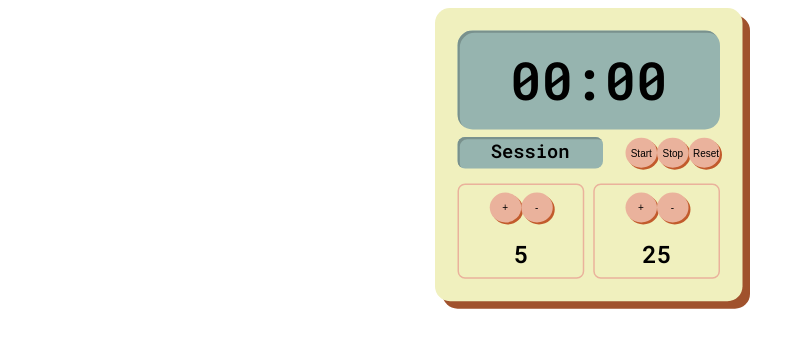
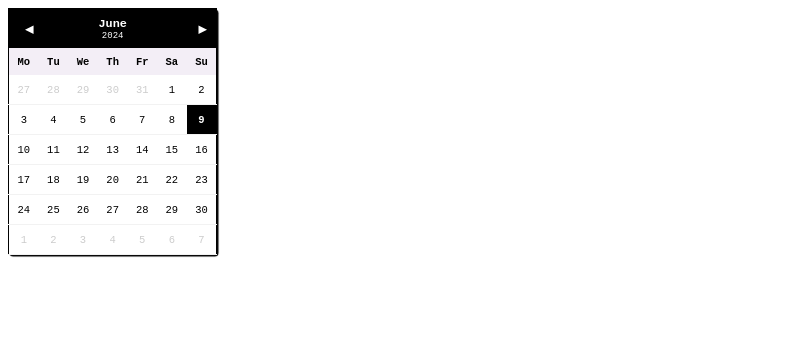
Before and after one commit to spookysmurph/purple-calendar, a plain HTML site: page index.html in a window 1280 px wide. Shown: the whole page, without its empty margins (0-805 px from the left). Drawn offline with Linux system fonts and the light colour scheme.

Commit message:
calendar again index.html

```diff
--- a/index.html
+++ b/index.html
@@ -1,163 +1,293 @@
 <!DOCTYPE html>
+<!-- original:https://codepen.io/boudra/pen/raErwP -->
 <html lang="en">
 <head>
     <meta charset="UTF-8">
-  <title>Scaling - Pomodoro Timer</title>
-  <link rel='stylesheet' href='https://cdnjs.cloudflare.com/ajax/libs/font-awesome/6.1.2/css/all.min.css'>
+    <meta name="viewport" content="width=device-width, initial-scale=1.0">
+    <title>Calendar</title>
+
     <style>
-    @import url('https://fonts.googleapis.com/css2?family=Roboto+Mono:wght@600&display=swap');
+        body {
+    font-family: monospace;
 
-    /* General */
-    body {
-      font-family: 'Roboto Mono', monospace;
-      /* background-color: #D1C4E9; */
 }
 
-    #root {
+.wrapper {
     display: flex;
     align-items: center;
     justify-content: center;
+    flex-direction: column;
+    min-height: 100%;
 }
 
-    button,
-    button:active {
-      background-color: rgb(234,178,156);
-      border: none;
-      width: 42px;
-      height: 40px;
-      border-radius: 100%;
-      text-align: center;
-      box-shadow: 0.2em 0.2em rgb(194, 91, 44);
-      -webkit-box-shadow: 0.2em 0.2em rgb(194, 91, 44);
-      -moz-box-shadow: 0.2em 0.2em rgb(194, 91, 44);
+
+#calendar {
+    margin:  0 auto;
+    font-size: 10.5px;
+}
+table {
+    border-collapse: collapse;
+    table-layout: fixed;
+    position: absolute;
+    background-color: #fff;
+    border: 1.5px solid #000000;
+    box-shadow: 1.5px 1.5px 0.75px 0px #000000;
+    border-radius: 3.75px;
 }
 
-    button:focus {
-      translate: 0.2em 0.2em;
-      box-shadow: 0.2em 0.2em rgb(194, 91, 44) inset;
-      -webkit-box-shadow: 0.2em 0.2em rgb(194, 91, 44) inset;
-      -moz-box-shadow: 0.2em 0.2em rgb(194, 91, 44) inset;
+.month{
+    background-color: #000;
+    color: #fff;
+    font-size: 1.125em;
+}
+.year {
+    font-size: 9px;
+    font-weight: normal;
+    display: block;
+    text-shadow: none;
+    color: #fff;
 }
 
-    /* Clock Body */
-    .clock-container {
-      background-color: rgb(240, 240, 190);
-      width: 350px;
-      border-radius: 20px;
-      padding: 30px;
-      box-shadow: 10px 10px sienna;
+.day-header{
+    background-color: #f3eef6;
 }
 
-    /* Display + Stop/Start/Reset Controls */
-    #time-left {
-      font-size: 70px;
+td,th {
     text-align: center;
-      background-color: rgb(150,180,175);
-      padding: 20px;
-      border-radius: 20px;
-      box-shadow: 3px 3px rgb(121, 145, 141) inset;
+    background-color: #fff;
+}
+th {
+    padding: 7.5px;
+    /* background-color: #000000;
+    color: #fff; */
+    /* font-weight: normal; */
 }
 
-    #display-controls {
-      margin: 10px 0;
-      display: flex;
-      flex-direction: row;
-      align-items: center;
-      justify-content: space-between;
+
+
+
+td {
+    padding: 0;
+    border-bottom: 0.75px solid rgba(0,0,0,0.05);
+}
+td>span {
+    color: rgb(0, 0, 0);
+    padding: 7.5px;
+    display: block;
+    border: 1.5px solid transparent;
+    transition: border 0.3s ease;
 }
 
-    #timer-label {
-      font-size: 25px;
-      text-align: center;
-      padding-top: 2px;
-      background-color: rgb(150,180,175);
-      border-radius: 10px;
-      height: 40px;
-      flex: 2;
-      box-shadow: 3px 3px rgb(121, 145, 141) inset;
+
+td.avui>span {
+    font-weight: bold;
+    background-color: #000000;
+    color: #fff;
+}
+td.fora > span {
+    opacity: 0.2;
 }
 
-    #timer-ssr {
-      flex: 1;
-      margin-left: 30px;
-      display: flex;
-      justify-content: space-between;
-      flex-start: end;
+
+.boto-next, .boto-prev {
+    background: #000;
+    color: #fff;
+    font-family: inherit;
+    border: none;
+    font-size: 18.75px;
+    font-weight: bold;
+    text-shadow: inherit;
+    padding: 1.5px 7.5px 3.75px 7.5px;
+    line-height: 0.75px;
+    height: 22.5px;
+    width: 22.5px;
+    vertical-align: middle;
+    position: absolute;
+    top: 11.25px;
 }
+.boto-next { right: 7.5px; padding-left: 9.75px; }
+.boto-prev { left: 7.5px; padding-right: 9.75px;}
 
-    /* Timer Length Controls */
-    .length-container {
-      margin-top: 20px;
-      display: flex;
-      flex-direction: row;
-    }
 
-    .inc-dec-btn-container {
-      margin: 0 auto;
-      display: flex;
-      flex-direction: row;
-      justify-content: center;
-      width: 140px;
-      height: 60px;
-    }
-
-    .break-container,
-    .session-container {
-      text-align: center;
-      border: 2px solid rgb(234,178,156);
-      padding: 10px;
-      border-radius: 10px;
-      width: 48%;
-    }
-
-    .timer-length {
-      font-size: 2em;
-    }
-
-    .break-container,
-    .inc-arrow {
-      margin-right: 12px;
-    }
-
-    /* Scaling Wrapper */
-    .scaling-wrapper {
-      transform: scale(0.75); /* 25% smaller */
-      transform-origin: top left; /* Ensures the scaling is applied from the top left corner */
-    }
     </style>
 </head>
 <body>
-<div id="root">
-    <div class="scaling-wrapper">
-        <div id="timer" class="clock-container">
-            <div id="time-left">00:00</div>
-            <div id="display-controls">
-                <div id="timer-label">Session</div>
-                <div id="timer-ssr">
-                    <button>Start</button>
-                    <button>Stop</button>
-                    <button>Reset</button>
+    <div class="">
+        <div id="calendar"></div>
       </div>
-            </div>
-            <div class="length-container">
-                <div class="break-container">
-                    <div class="inc-dec-btn-container">
-                        <button>+</button>
-                        <button>-</button>
-                    </div>
-                    <div class="timer-length">5</div>
-                </div>
-                <div class="session-container">
-                    <div class="inc-dec-btn-container">
-                        <button>+</button>
-                        <button>-</button>
-                    </div>
-                    <div class="timer-length">25</div>
-                </div>
-            </div>
-        </div>
-    </div>
-</div>
-<script type="module" src="./script.js"></script>
+      <script>
+        var months = [
+    'January',
+    'February',
+    'March',
+    'April',
+    'May',
+    'June',
+    'July',
+    'August',
+    'September',
+    'October',
+    'November',
+    'December'
+];
+
+var days = [
+    'Sunday',
+    'Monday',
+    'Tuesday',
+    'Wedensday',
+    'Thursday',
+    'Friday',
+    'Saturday'
+];
+
+var days_abr = [
+    'Su',
+    'Mo',
+    'Tu',
+    'We',
+    'Th',
+    'Fr',
+    'Sa'
+];
+
+Number.prototype.pad = function(num) {
+    var str = '';
+    for(var i = 0; i < (num-this.toString().length); i++)
+        str += '0';
+    return str += this.toString();
+}
+
+function calendar(widget, data)
+{
+
+    var original = widget.getElementsByClassName('actiu')[0];
+
+    if(typeof original === 'undefined')
+    {
+        original = document.createElement('table');
+        original.setAttribute('data-actual',
+			      data.getFullYear() + '/' +
+			      data.getMonth().pad(2) + '/' +
+			      data.getDate().pad(2))
+        widget.appendChild(original);
+    }
+
+    var diff = data - new Date(original.getAttribute('data-actual'));
+
+    diff = new Date(diff).getMonth();
+
+    var e = document.createElement('table');
+
+    e.className = diff  === 0 ? 'amagat-esquerra' : 'amagat-dreta';
+    e.innerHTML = '';
+
+    widget.appendChild(e);
+
+    e.setAttribute('data-actual',
+                   data.getFullYear() + '/' +
+                   data.getMonth().pad(2) + '/' +
+                   data.getDate().pad(2))
+
+    var fila = document.createElement('tr');
+    var titol = document.createElement('th');
+    titol.setAttribute('colspan', 7);
+    titol.setAttribute('class','month');
+
+    var boto_prev = document.createElement('button');
+    boto_prev.className = 'boto-prev';
+    boto_prev.innerHTML = '&#9666;';
+
+    var boto_next = document.createElement('button');
+    boto_next.className = 'boto-next';
+    boto_next.innerHTML = '&#9656;';
+
+    titol.appendChild(boto_prev);
+    titol.appendChild(document.createElement('span')).innerHTML =
+        months[data.getMonth()] + '<span class="year">' + data.getFullYear() + '</span>';
+
+    titol.appendChild(boto_next);
+
+    boto_prev.onclick = function() {
+        data.setMonth(data.getMonth() - 1);
+        calendar(widget, data);
+    };
+
+    boto_next.onclick = function() {
+        data.setMonth(data.getMonth() + 1);
+        calendar(widget, data);
+    };
+
+    fila.appendChild(titol);
+    e.appendChild(fila);
+
+    fila = document.createElement('tr');
+
+    for(var i = 1; i < 7; i++)
+    {
+        fila.innerHTML += '<th class="day-header">' + days_abr[i] + '</th>';
+    }
+
+    fila.innerHTML += '<th class="day-header">' + days_abr[0] + '</th>';
+    e.appendChild(fila);
+
+    /* Obtinc el dia que va acabar el mes anterior */
+    var inici_mes =
+        new Date(data.getFullYear(), data.getMonth(), -1).getDay();
+
+    var actual = new Date(data.getFullYear(),
+			  data.getMonth(),
+			  -inici_mes);
+
+    /* 6 setmanes per cobrir totes les posiblitats
+     *  Quedaria mes consistent alhora de mostrar molts mesos
+     *  en una quadricula */
+    for(var s = 0; s < 6; s++)
+    {
+        var fila = document.createElement('tr');
+
+        for(var d = 1; d < 8; d++)
+        {
+	    var cela = document.createElement('td');
+	    var span = document.createElement('span');
+
+	    cela.appendChild(span);
+
+            span.innerHTML = actual.getDate();
+
+            if(actual.getMonth() !== data.getMonth())
+                cela.className = 'fora';
+
+            /* Si es avui el decorem */
+            if(data.getDate() == actual.getDate() &&
+	       data.getMonth() == actual.getMonth())
+		cela.className = 'avui';
+
+	    actual.setDate(actual.getDate()+1);
+            fila.appendChild(cela);
+        }
+
+        e.appendChild(fila);
+    }
+
+    setTimeout(function() {
+        e.className = 'actiu';
+        original.className +=
+        diff === 0 ? ' amagat-dreta' : ' amagat-esquerra';
+    }, 20);
+
+    original.className = 'inactiu';
+
+    setTimeout(function() {
+        var inactius = document.getElementsByClassName('inactiu');
+        for(var i = 0; i < inactius.length; i++)
+            widget.removeChild(inactius[i]);
+    }, 1000);
+
+}
+
+calendar(document.getElementById('calendar'), new Date());
+
+    </script>
 </body>
 </html>
```
Lines whose indentation alone changed are shown as unchanged.
